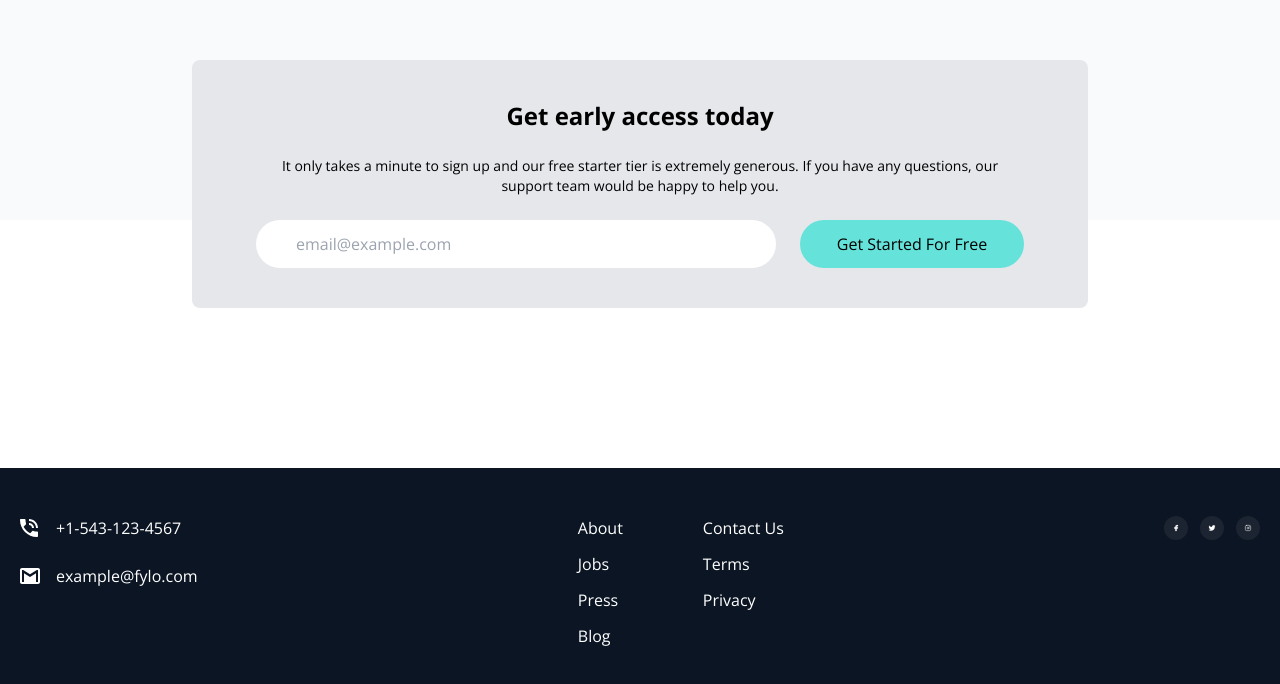
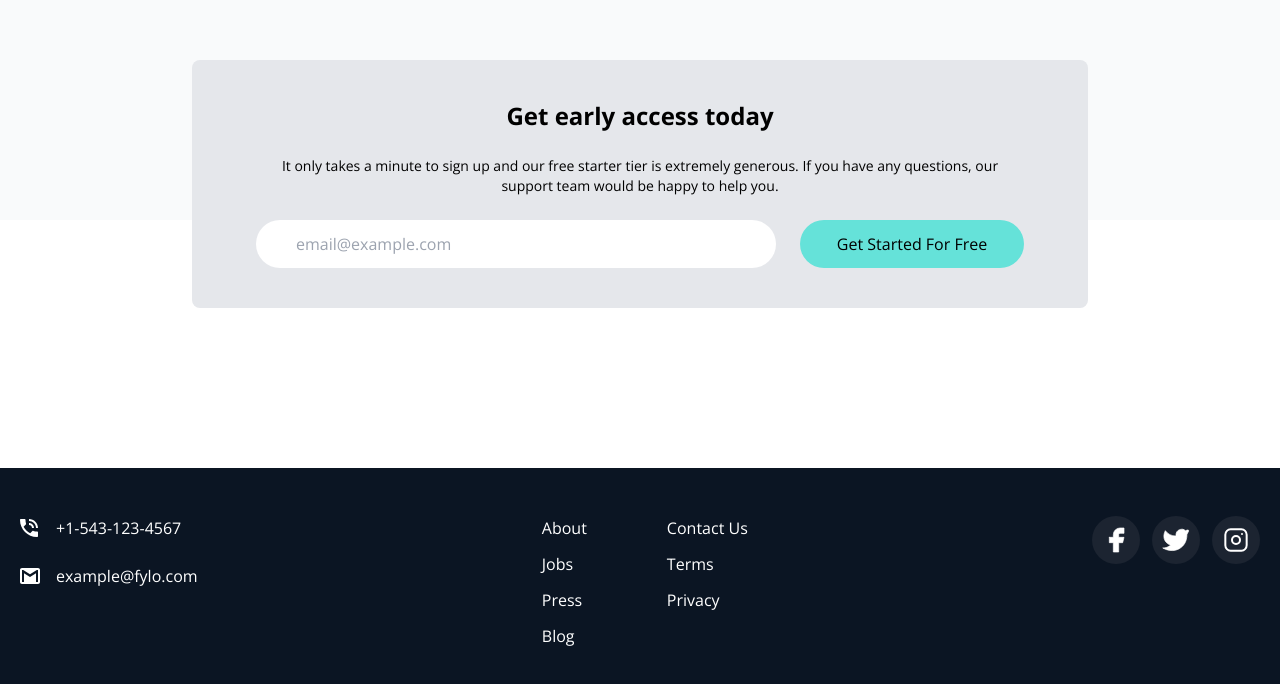
Before and after one commit to Phhofm/tailwind-fylo, a website: page index.html in a window 1280 px wide. Shown: the part 3252-3936 px from the top of the page. Drawn offline with nearby package versions, Linux system fonts and the light colour scheme.

Commit message:
bigger social icons

```diff
--- a/index.html
+++ b/index.html
@@ -563,8 +563,8 @@
                 <svg
                   xmlns="http://www.w3.org/2000/svg"
                   class="social-icon"
-                  width="24"
-                  height="24"
+                  width="48"
+                  height="48"
                   viewBox="0 0 24 24"
                   stroke-width="0.5"
                   stroke="#ffffff"
@@ -584,8 +584,8 @@
                 <svg
                   xmlns="http://www.w3.org/2000/svg"
                   class="social-icon"
-                  width="24"
-                  height="24"
+                  width="48"
+                  height="48"
                   viewBox="0 0 24 24"
                   stroke-width="0.5"
                   stroke="#ffffff"
@@ -605,8 +605,8 @@
                 <svg
                   xmlns="http://www.w3.org/2000/svg"
                   class="social-icon"
-                  width="24"
-                  height="24"
+                  width="48"
+                  height="48"
                   viewBox="0 0 24 24"
                   stroke-width="1.5"
                   stroke="#ffffff"
```
